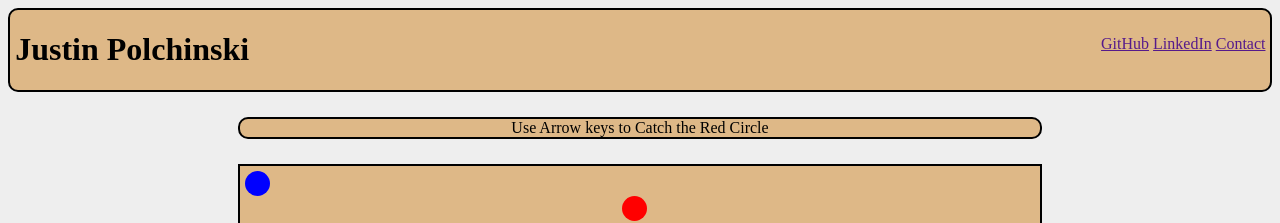
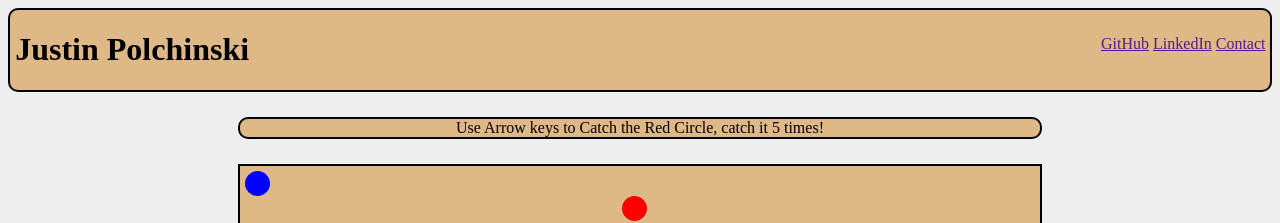
Before and after one commit to justinpolchinski/circle_game, a plain HTML site: page index.html in a window 1280 px wide. Shown: the top 223 px of the page. Drawn offline with nearby package versions, Linux system fonts and the light colour scheme.

Commit message:
changed score to 5

```diff
--- a/index.html
+++ b/index.html
@@ -17,7 +17,7 @@
             <a href="">Contact</a>
         </div>
     </div>
-    <p>Use Arrow keys to Catch the Red Circle</p>
+    <p>Use Arrow keys to Catch the Red Circle, catch it 5 times!</p>
     <div class= "boxAnimate" >
         <div id="innerBox">
         </div>
```
